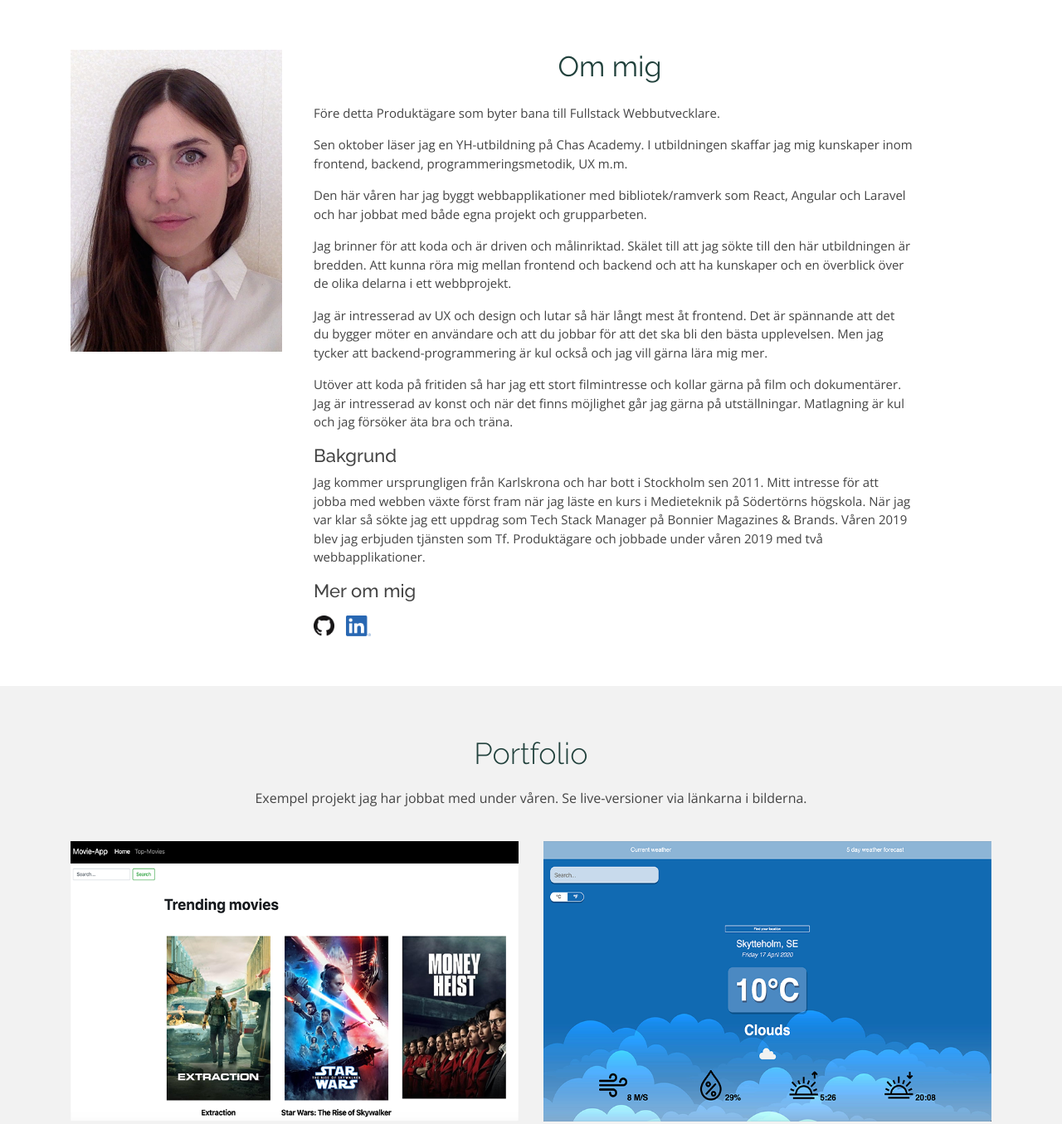
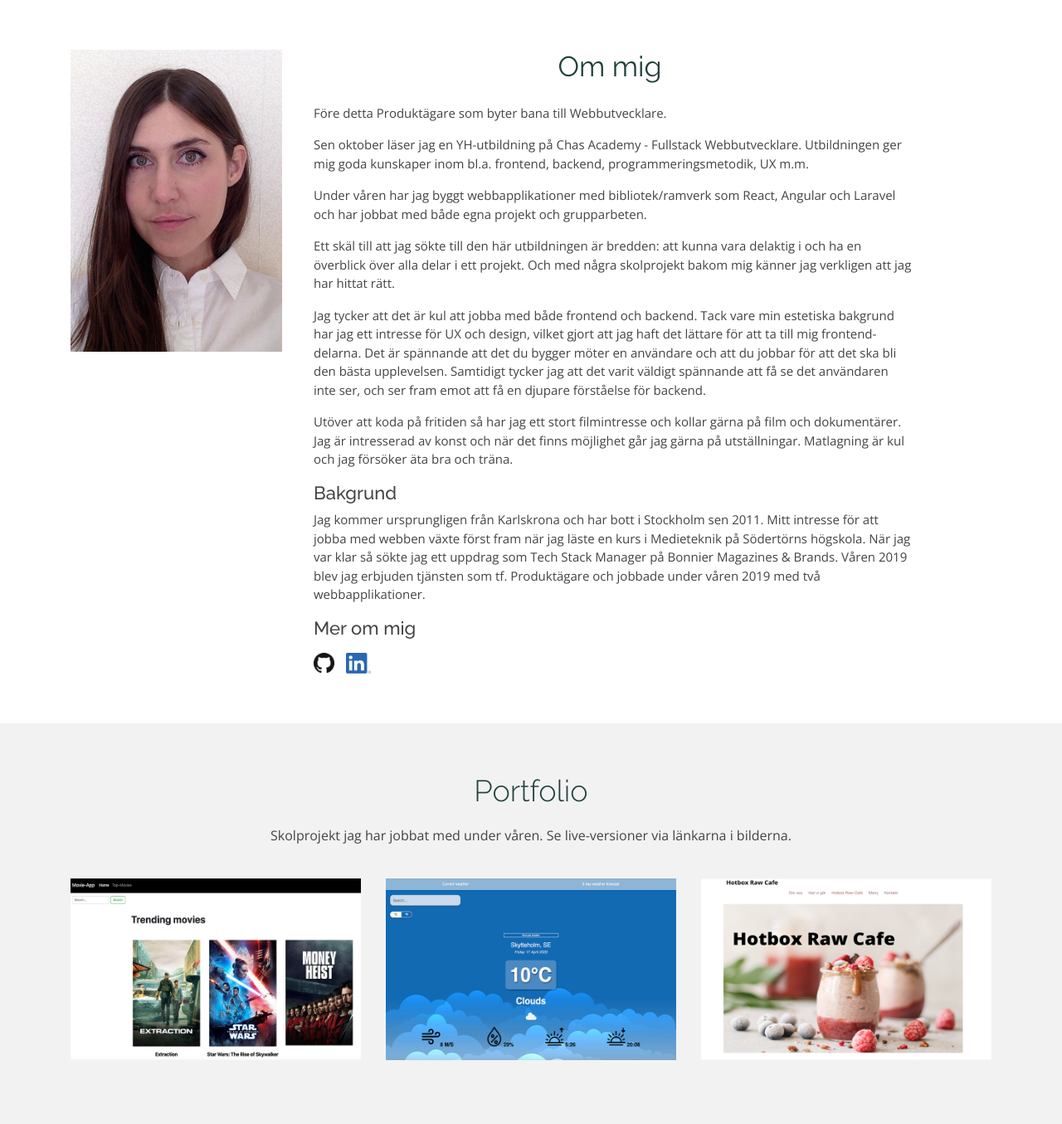
Before and after one commit to eva-olausson/eva-olausson.github.io, a plain HTML site: page index.html in a window 1280 px wide. Shown: the part 800-2155 px from the top of the page at 83% size. Drawn offline with nearby package versions, Linux system fonts and the light colour scheme.

Commit message:
Added new project.

```diff
--- a/index.html
+++ b/index.html
@@ -88,25 +88,25 @@
                     </div>
                     <div class="col-xl-8 col-lg-4 pt-5 pt-lg-0">
                         <h3 data-aos="fade-up">Om mig</h3>
-                        <p data-aos="fade-up">Före detta Produktägare som byter bana till Fullstack Webbutvecklare.</p>
-                        <p data-aos="fade-up">Sen oktober läser jag en YH-utbildning på Chas Academy. I utbildningen skaffar jag mig kunskaper inom frontend, backend, programmeringsmetodik, UX m.m.
-                            <p data-aos="fade-up">Den här våren har jag byggt webbapplikationer med bibliotek/ramverk som React, Angular och Laravel och har jobbat med både egna projekt och grupparbeten.
+                        <p data-aos="fade-up">Före detta Produktägare som byter bana till Webbutvecklare.</p>
+                        <p data-aos="fade-up">Sen oktober läser jag en YH-utbildning på Chas Academy - Fullstack Webbutvecklare. Utbildningen ger mig goda kunskaper inom bl.a. frontend, backend, programmeringsmetodik, UX m.m.
+                            <p data-aos="fade-up">Under våren har jag byggt webbapplikationer med bibliotek/ramverk som React, Angular och Laravel och har jobbat med både egna projekt och grupparbeten.
                             </p>
                             <div data-aos="fade-up">
-                                <p>Jag brinner för att koda och är driven och målinriktad. Skälet till att jag sökte till den här utbildningen är bredden. Att kunna röra mig mellan frontend och backend och att ha kunskaper och en överblick över de olika
-                                    delarna i ett webbprojekt.
+                                <p>Ett skäl till att jag sökte till den här utbildningen är bredden: att kunna vara delaktig i och ha en överblick över alla delar i ett projekt. Och med några skolprojekt bakom mig känner jag verkligen att jag har hittat
+                                    rätt.
 
-                                    <p>Jag är intresserad av UX och design och lutar så här långt mest åt frontend. Det är spännande att det du bygger möter en användare och att du jobbar för att det ska bli den bästa upplevelsen. Men jag tycker att backend-programmering
-                                        är kul också och jag vill gärna lära mig mer. </p>
+                                    <p>Jag tycker att det är kul att jobba med både frontend och backend. Tack vare min estetiska bakgrund har jag ett intresse för UX och design, vilket gjort att jag haft det lättare för att ta till mig frontend-delarna.
+                                        Det är spännande att det du bygger möter en användare och att du jobbar för att det ska bli den bästa upplevelsen. Samtidigt tycker jag att det varit väldigt spännande att få se det användaren inte ser, och ser
+                                        fram emot att få en djupare förståelse för backend. </p>
 
                                     <p>Utöver att koda på fritiden så har jag ett stort filmintresse och kollar gärna på film och dokumentärer. Jag är intresserad av konst och när det finns möjlighet går jag gärna på utställningar. Matlagning är kul och
                                         jag försöker äta bra och träna.</p>
 
-
                                     <h4>Bakgrund</h4>
 
                                     <p>Jag kommer ursprungligen från Karlskrona och har bott i Stockholm sen 2011. Mitt intresse för att jobba med webben växte först fram när jag läste en kurs i Medieteknik på Södertörns högskola. När jag var klar så sökte
-                                        jag ett uppdrag som Tech Stack Manager på Bonnier Magazines & Brands. Våren 2019 blev jag erbjuden tjänsten som Tf. Produktägare och jobbade under våren 2019 med två webbapplikationer.
+                                        jag ett uppdrag som Tech Stack Manager på Bonnier Magazines & Brands. Våren 2019 blev jag erbjuden tjänsten som tf. Produktägare och jobbade under våren 2019 med två webbapplikationer.
                                     </p>
 
                                     <h4>Mer om mig</h4>
@@ -133,14 +133,14 @@
 
                 <div class="section-title" data-aos="fade-up">
                     <h2>Portfolio</h2>
-                    <p>Exempel projekt jag har jobbat med under våren. Se live-versioner via länkarna i bilderna.</p>
+                    <p>Skolprojekt jag har jobbat med under våren. Se live-versioner via länkarna i bilderna.</p>
                 </div>
 
                 <div class="row portfolio-container" data-aos="fade-up">
 
                     <!-- App 1-->
 
-                    <div class="col-lg-6 col-md-8 portfolio-item filter-web">
+                    <div class="col-lg-4 col-md-8 portfolio-item filter-web">
                         <div class="portfolio-wrap">
                             <img src="assets/img/portfolio/movie-app.png" class="img-fluid" alt="">
                             <div class="portfolio-info">
@@ -157,7 +157,7 @@
                         </div>
                     </div>
 
-                    <div class="col-lg-6 col-md-8 portfolio-item filter-app">
+                    <div class="col-lg-4 col-md-8 portfolio-item filter-app">
                         <div class="portfolio-wrap">
                             <img src="assets/img/portfolio/weatherapp.png" class="img-fluid" alt="">
                             <div class="portfolio-info">
@@ -166,6 +166,21 @@
                                 <p>Grupp-arbete</p>
                                 <div class="portfolio-links">
                                     <a href="assets/img/portfolio/Weatherapp.png" data-gall="portfolioGallery" class="venobox" title="weatherapp"><i class="bx bx-plus"></i></a>
+                                    <a href="https://www.eva.olausson.chas.academy/weatherapp/" title="More Details"><i
+                                            class="bx bx-link"></i></a>
+                                </div>
+                            </div>
+                        </div>
+                    </div>
+                    <div class="col-lg-4 col-md-8 portfolio-item filter-app">
+                        <div class="portfolio-wrap">
+                            <img src="assets/img/portfolio/hotbox-image.png" class="img-fluid" alt="">
+                            <div class="portfolio-info">
+                                <h4>Hotbox Raw Café</h4>
+                                <p>One-page webbsida för ett fiktivt café, HTML och CSS.</p>
+                                <p>Eget projekt</p>
+                                <div class="portfolio-links">
+                                    <a href="assets/img/portfolio/hotbox-image.png" data-gall="portfolioGallery" class="venobox" title="weatherapp"><i class="bx bx-plus"></i></a>
                                     <a href="https://www.eva.olausson.chas.academy/weatherapp/" title="More Details"><i
                                             class="bx bx-link"></i></a>
                                 </div>
@@ -225,9 +240,6 @@
         </div>
 
         <div class="container">
-            <div class="copyright">
-                &copy; Copyright <strong><span>Maxim</span></strong>. All Rights Reserved
-            </div>
             <div class="credits">
                 <!-- All the links in the footer should remain intact. -->
                 <!-- You can delete the links only if you purchased the pro version. -->
```
Also changed, not shown: assets/img/portfolio/hotbox-image.png (added).
